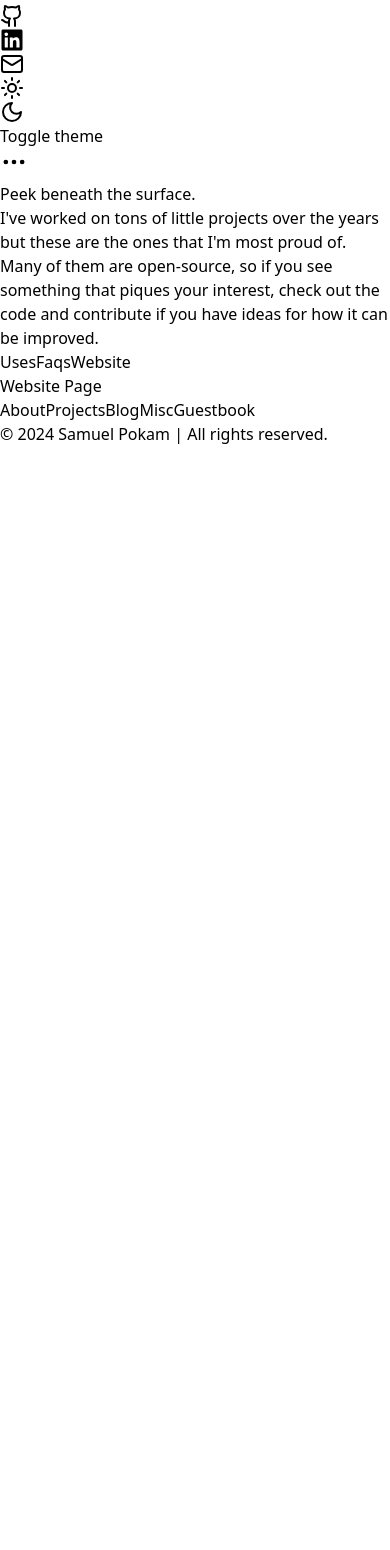
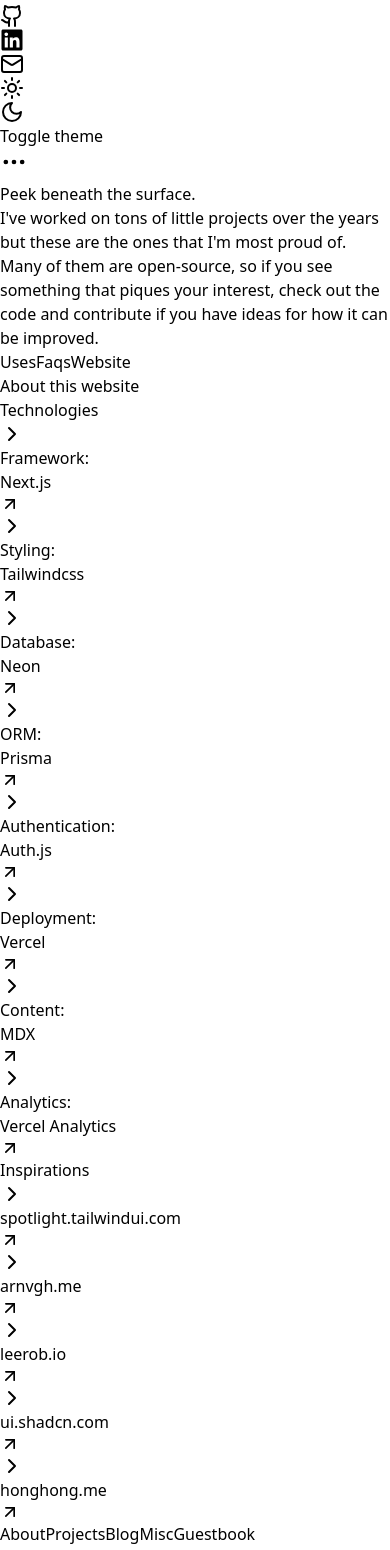
Before and after one commit to RinKhimera/rinkhimera-portfolio, a Next.js app: page /miscellaneous/website in a window 390 px wide. Shown: the part 434-1984 px from the top of the page. Before the commit the page ends 880 px from the top, so only its background shows below. Built offline with nearby package versions, Linux system fonts and the light colour scheme.

Commit message:
misc/website up

```diff
--- a/app/layout.tsx
+++ b/app/layout.tsx
@@ -3,6 +3,7 @@
 import SiteHeader from "@/components/SiteHeader"
 import { ThemeProvider } from "@/components/theme-provider"
 import { Toaster } from "@/components/ui/toaster"
+import { cn } from "@/lib/utils"
 import { Analytics } from "@vercel/analytics/react"
 import type { Metadata } from "next"
 
@@ -18,7 +19,7 @@
 }) {
   return (
     <html lang="en">
-      <body>
+      <body className={cn("min-h-screen font-sans antialiased")}>
         <div className="flex items-center justify-center bg-zinc-50 dark:bg-black">
           <ThemeProvider attribute="class" defaultTheme="system" enableSystem>
             <main className="min-h-screen w-full max-w-7xl bg-white px-4 ring-1 ring-zinc-100 dark:bg-zinc-900 dark:ring-zinc-300/20 sm:mx-8 sm:px-12 md:px-20 lg:mx-16 xl:px-24">
--- a/app/miscellaneous/layout.tsx
+++ b/app/miscellaneous/layout.tsx
@@ -25,7 +25,9 @@
 
       <MiscNav />
 
-      <div>{children}</div>
+      <div className="mt-5 rounded-md border border-muted p-4 ring   ring-muted">
+        {children}
+      </div>
     </div>
   )
 }
--- a/app/miscellaneous/website/page.tsx
+++ b/app/miscellaneous/website/page.tsx
@@ -1,5 +1,68 @@
+import { siteInspirations, siteTechs } from "@/constants"
+import { ArrowUpRight, ChevronRight } from "lucide-react"
+import Link from "next/link"
+
 const WebsitePage = () => {
-  return <div>Website Page</div>
+  return (
+    <section>
+      <h1 className="text-center text-3xl font-bold tracking-tight text-zinc-800 dark:text-zinc-100 md:text-5xl">
+        About this website
+      </h1>
+
+      <h2 className="mb-4 mt-4 text-3xl font-semibold tracking-tight">
+        <span className="text-primary">Technologies</span>
+      </h2>
+
+      <div className="ml-0 space-y-2 text-base sm:ml-6 sm:text-lg">
+        {siteTechs.map((tech) => (
+          <Link
+            key={tech.description}
+            href={tech.url}
+            target="_blank"
+            rel="noopener noreferrer"
+            className="group flex items-end space-x-4"
+          >
+            <ChevronRight className="transition group-hover:translate-x-2" />
+
+            <span className="text-muted-foreground">{tech.name}: </span>
+            <div className="flex items-end font-medium decoration-primary decoration-2 underline-offset-2 group-hover:underline">
+              {tech.description}
+              <ArrowUpRight
+                className="ml-1 transition group-hover:-translate-y-1 group-hover:translate-x-2"
+                size={20}
+              />
+            </div>
+          </Link>
+        ))}
+      </div>
+
+      <h2 className="my-4 text-3xl font-semibold tracking-tight">
+        <span className="text-primary">Inspirations</span>
+      </h2>
+
+      <div className="ml-0 space-y-2 text-base sm:ml-6 sm:text-lg">
+        {siteInspirations.map((website) => (
+          <Link
+            key={website.name}
+            href={website.url}
+            target="_blank"
+            rel="noopener noreferrer"
+            className="group flex items-end space-x-4"
+          >
+            <ChevronRight className="transition group-hover:translate-x-2" />
+
+            <div className="flex items-end decoration-primary decoration-2 underline-offset-2 transition group-hover:underline">
+              <span className="font-medium">{website.name}</span>
+              <ArrowUpRight
+                className="ml-1 transition group-hover:-translate-y-1 group-hover:translate-x-2"
+                size={20}
+              />
+            </div>
+          </Link>
+        ))}
+      </div>
+    </section>
+  )
 }
 
 export default WebsitePage
--- a/components/HoveredCard.tsx
+++ b/components/HoveredCard.tsx
@@ -1,7 +1,4 @@
-import { Github, Mail } from "lucide-react"
-import Link from "next/link"
-import { FaLinkedin } from "react-icons/fa"
-import { Button, buttonVariants } from "./ui/button"
+import { Button } from "@/components/ui/button"
 import { HoverCard, HoverCardContent, HoverCardTrigger } from "./ui/hover-card"
 
 const HoveredCard = () => {
@@ -17,35 +14,7 @@
         </Button>
       </HoverCardTrigger>
       <HoverCardContent className="w-52 rounded-lg border border-zinc-300 bg-card text-card-foreground shadow-sm dark:border-zinc-800">
-        <h3 className="text-center">Crafted with love💖🚀</h3>
-        <div className="flex justify-center pt-2">
-          <Link
-            className={buttonVariants({ variant: "ghost", size: "icon" })}
-            target="_blank"
-            rel="noopener noreferrer"
-            href="https://github.com/RinKhimera"
-          >
-            <Github />
-          </Link>
-
-          <Link
-            className={buttonVariants({ variant: "ghost", size: "icon" })}
-            target="_blank"
-            rel="noopener noreferrer"
-            href="https://www.linkedin.com/in/samuel-pokam/"
-          >
-            <FaLinkedin size={24} />
-          </Link>
-
-          <Link
-            className={buttonVariants({ variant: "ghost", size: "icon" })}
-            target="_blank"
-            rel="noopener noreferrer"
-            href="mailto:dixiades@gmail.com"
-          >
-            <Mail />
-          </Link>
-        </div>
+        <h3 className="text-center">Crafted with love 💖🚀</h3>
       </HoverCardContent>
     </HoverCard>
   )
--- a/components/SiteHeader.tsx
+++ b/components/SiteHeader.tsx
@@ -75,6 +75,7 @@
             target="_blank"
             rel="noopener noreferrer"
             href="https://github.com/RinKhimera"
+            aria-label="GitHub"
           >
             <Github />
           </Link>
@@ -84,6 +85,7 @@
             target="_blank"
             rel="noopener noreferrer"
             href="https://www.linkedin.com/in/samuel-pokam/"
+            aria-label="LinkedIn"
           >
             <FaLinkedin size={24} />
           </Link>
@@ -93,6 +95,7 @@
             target="_blank"
             rel="noopener noreferrer"
             href="mailto:dixiades@gmail.com"
+            aria-label="Email to me"
           >
             <Mail />
           </Link>
--- a/components/home/Feed.tsx
+++ b/components/home/Feed.tsx
@@ -29,7 +29,7 @@
         </div>
 
         <div className="h-[1300px] max-xl:mt-10 sm:h-[720px] xl:flex-1">
-          <div className="grid h-full grid-cols-7 grid-rows-7 gap-1 max-sm:grid-cols-2 max-sm:grid-rows-9">
+          <div className="grid h-full grid-cols-7 grid-rows-7 gap-1.5 max-sm:grid-cols-2 max-sm:grid-rows-9">
             <div className="col-span-3 row-span-4 max-sm:col-span-2 max-sm:row-span-2">
               <CodeActivityCard />
             </div>
--- a/components/misc/MiscNav.tsx
+++ b/components/misc/MiscNav.tsx
@@ -12,8 +12,12 @@
   const defaultTab = miscLinks.find((link) => pathname === link.href)?.text
 
   return (
-    <nav className="mx-auto mt-8 max-w-3xl">
-      <Tabs defaultValue={defaultTab} className="w-full">
+    <nav className="mt-8 w-full">
+      <Tabs
+        defaultValue={defaultTab}
+        activationMode="manual"
+        className="w-full"
+      >
         <TabsList className="grid w-full grid-cols-3">
           {miscLinks.map((link) => (
             <TabsTrigger
--- a/constants/index.tsx
+++ b/constants/index.tsx
@@ -234,6 +234,72 @@
   },
 ]
 
+export const siteTechs = [
+  {
+    name: "Framework",
+    description: "Next.js",
+    url: "https://nextjs.org/",
+  },
+  {
+    name: "Styling",
+    description: "Tailwindcss",
+    url: "https://tailwindcss.com/",
+  },
+  {
+    name: "Database",
+    description: "Neon",
+    url: "https://neon.tech/",
+  },
+  {
+    name: "ORM",
+    description: "Prisma",
+    url: "https://www.prisma.io/",
+  },
+  {
+    name: "Authentication",
+    description: "Auth.js",
+    url: "https://authjs.dev/",
+  },
+  {
+    name: "Deployment",
+    description: "Vercel",
+    url: "https://vercel.com/",
+  },
+  {
+    name: "Content",
+    description: "MDX",
+    url: "https://mdxjs.com/",
+  },
+  {
+    name: "Analytics",
+    description: "Vercel Analytics",
+    url: "https://vercel.com/analytics",
+  },
+]
+
+export const siteInspirations = [
+  {
+    name: "spotlight.tailwindui.com",
+    url: "https://spotlight.tailwindui.com/",
+  },
+  {
+    name: "arnvgh.me",
+    url: "https://www.arnvgh.me/",
+  },
+  {
+    name: "leerob.io",
+    url: "https://leerob.io/",
+  },
+  {
+    name: "ui.shadcn.com",
+    url: "https://ui.shadcn.com/",
+  },
+  {
+    name: "honghong.me",
+    url: "https://honghong.me/",
+  },
+]
+
 export const testimonials = [
   {
     image: "/assets/images/kouakam.jpeg",
--- a/package.json
+++ b/package.json
@@ -3,7 +3,7 @@
   "version": "0.1.0",
   "private": true,
   "scripts": {
-    "dev": "next dev",
+    "dev": "next dev --turbo",
     "build": "next build",
     "start": "next start",
     "lint": "next lint",
```
